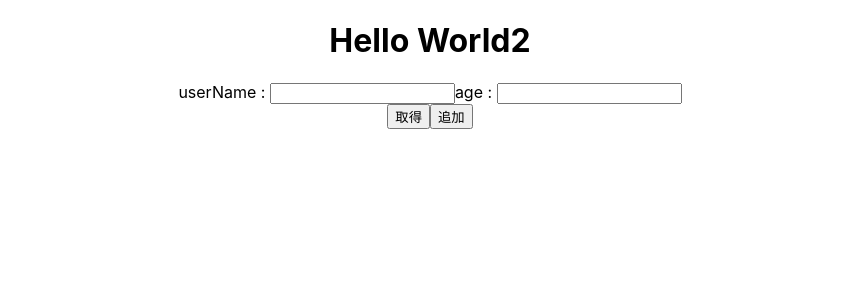
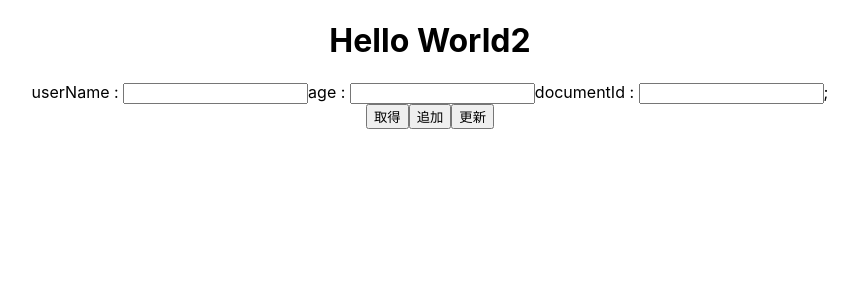
Before and after one commit to kosu27/my-fire, a React (Create React App) app: page / in a window 1280 px wide. Shown: the top 300 px of the page, without its empty margins (210-1068 px from the left). Built offline with nearby package versions, Linux system fonts and the light colour scheme.

Commit message:
✨ フロントエンドからFireStoreのデータ更新

```diff
--- a/src/App.js
+++ b/src/App.js
@@ -18,6 +18,7 @@ function App() {
   const [users, setUsers] = useState([]);
   const [userName, setUserName] = useState("");
   const [age, setAge] = useState("");
+  const [documentId, setDocumentId] = useState("");
 
   const handleClickFetchButton = async () => {
     const db = firebase.firestore();
@@ -65,10 +66,45 @@ function App() {
     setAge("");
   };
 
+  const handleClickUpdateButton = async () => {
+    if (!documentId) {
+      alert('"documentId" をセットしてください');
+      return;
+    }
+
+    // const db = firebase.firestore();
+    // await db.collection("users").doc("5AvbTaUeQgxsEMlHsjit").update({
+    //   name: "田中",
+    //   age: 20,
+    // });
+
+    const newData = {};
+    if (userName) {
+      newData["name"] = userName;
+    }
+    if (age) {
+      newData["age"] = parseInt(age, 10);
+    }
+
+    try {
+      const db = firebase.firestore();
+      await db.collection("users").doc(documentId).update(newData);
+      setUserName("");
+      setAge("");
+      setDocumentId("");
+    } catch (error) {
+      console.error(error);
+    }
+  };
+
   const userListItems = users.map((user) => {
     return (
       <li key={user.userId}>
-        {user.name} : {user.age} : {user.location}
+        <ul>
+          <li>ID : {user.userId}</li>
+          <li>name : {user.name} </li>
+          <li>age : {user.age}</li>
+        </ul>
       </li>
     );
   });
@@ -95,9 +131,20 @@ function App() {
             setAge(e.target.value);
           }}
         />
+        <label htmlFor="documentId">documentId : </label>
+        <input
+          type="text"
+          id="documentId"
+          value={documentId}
+          onChange={(e) => {
+            setDocumentId(e.target.value);
+          }}
+        />
+        ;
       </div>
       <button onClick={handleClickFetchButton}>取得</button>
       <button onClick={handleClickAddButton}>追加</button>
+      <button onClick={handleClickUpdateButton}>更新</button>
       <ul>{userListItems}</ul>
     </div>
   );
```
